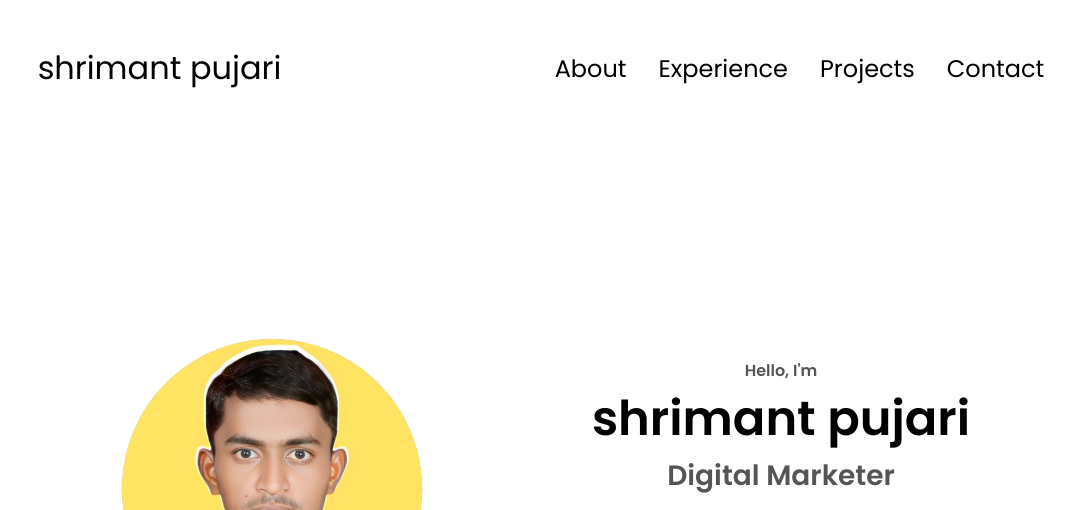
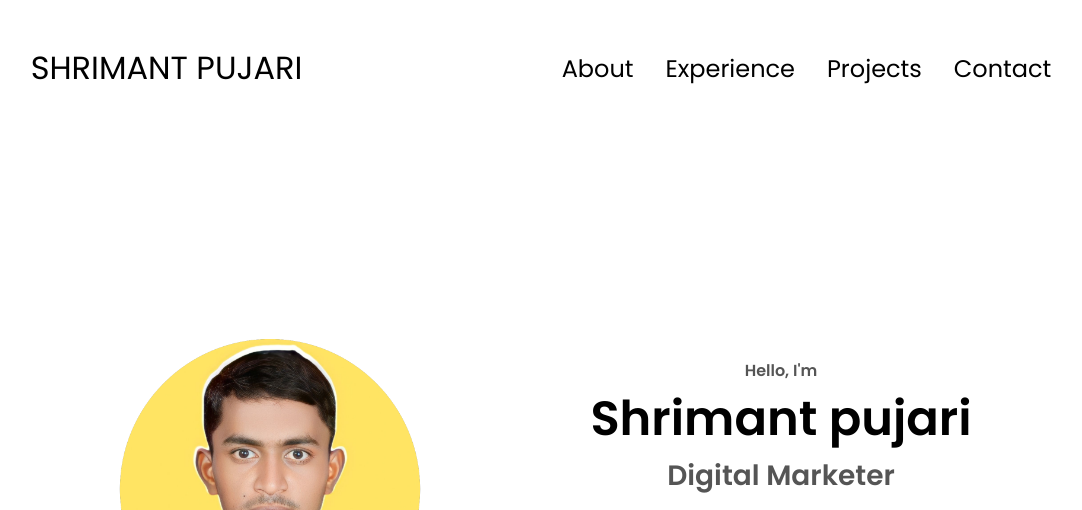
Before and after one commit to Pujarishree/dm-kannada-portfolio, a plain HTML site: page index.html in a window 1280 px wide. Shown: the top 510 px of the page, without its empty margins (99-1181 px from the left). Drawn offline with Linux system fonts and the light colour scheme; a script that the page names is missing.

Commit message:
Update index.html

```diff
--- a/index.html
+++ b/index.html
@@ -10,7 +10,7 @@
   </head>
   <body>
     <nav id="desktop-nav">
-      <div class="logo">shrimant pujari</div>
+      <div class="logo">SHRIMANT PUJARI </div>
       <div>
         <ul class="nav-links">
           <li><a href="#about">About</a></li>
@@ -42,7 +42,7 @@
       </div>
       <div class="section__text">
         <p class="section__text__p1">Hello, I'm</p>
-        <h1 class="title">shrimant pujari</h1>
+        <h1 class="title">Shrimant pujari</h1>
         <p class="section__text__p2">Digital Marketer</p>
         <div class="btn-container">
           <button
```
